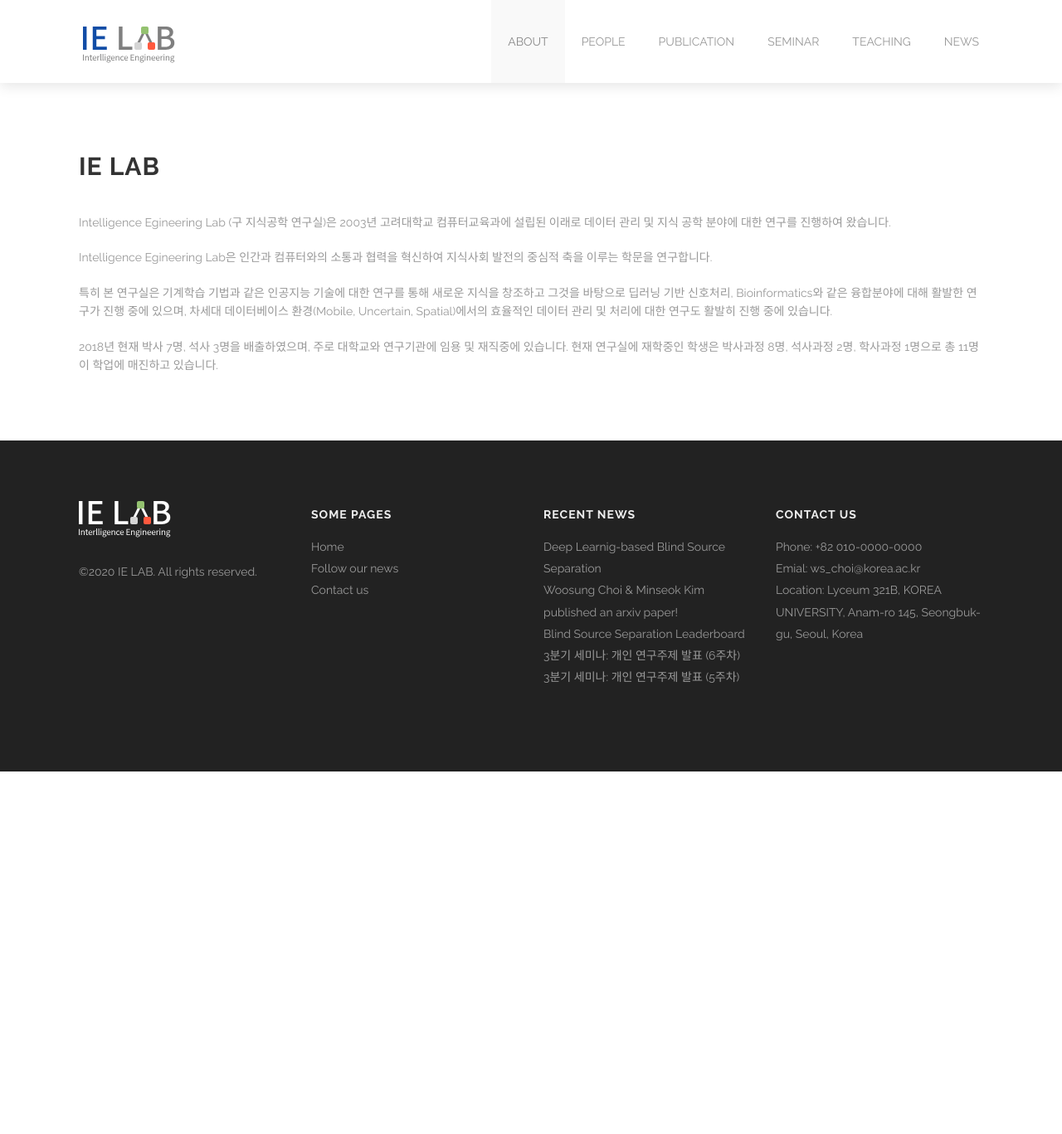
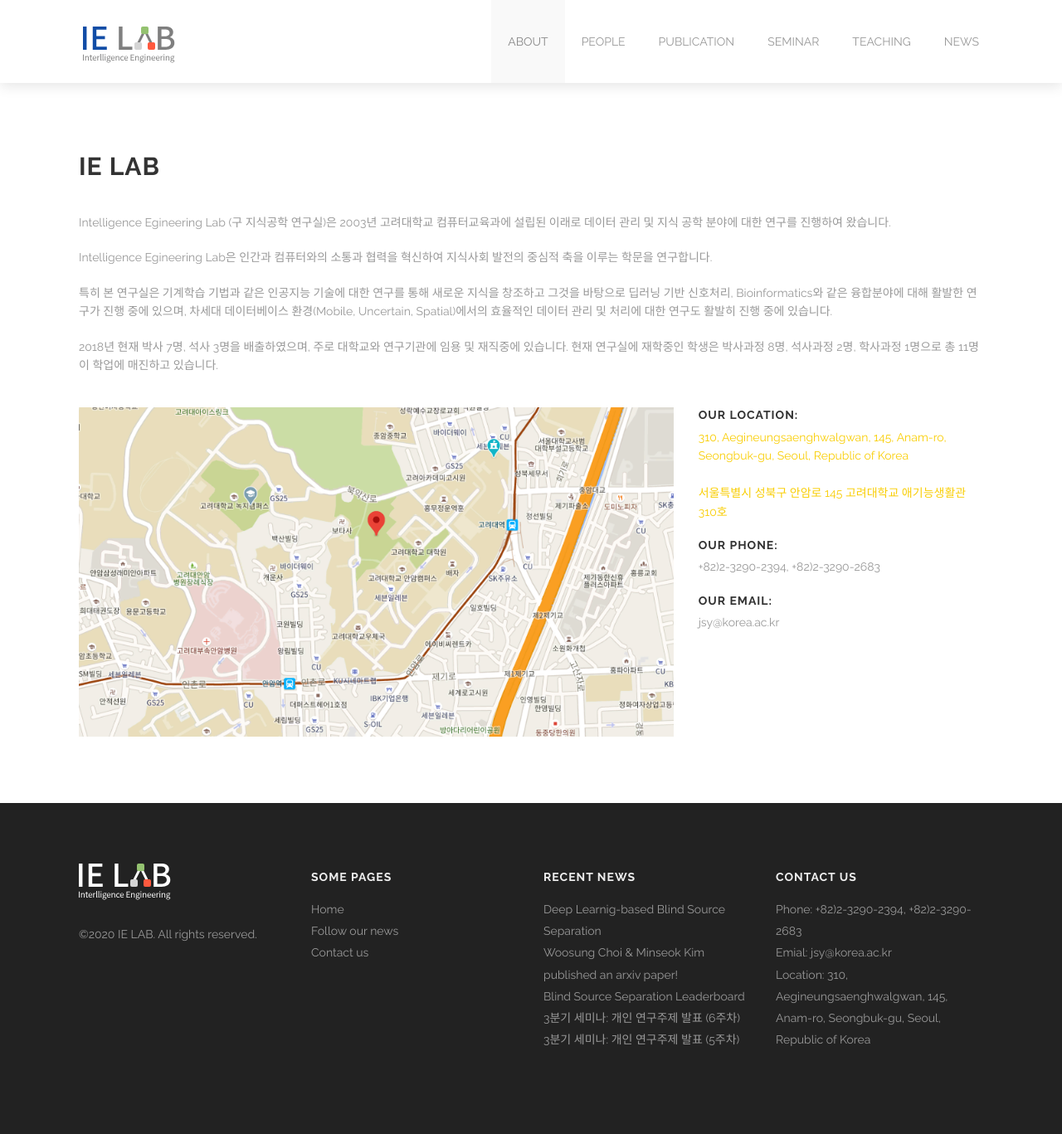
Before and after one commit to kuielab/kuielab.github.io, a Jekyll site: the page built from about.html, in a window 1280 px wide. Shown: the whole page at 83% size. Built offline with Jekyll 4.4.1, drawn with Linux system fonts in a browser that asks for light colours; before the commit the page ends 930 px from its top, so only the background shows below that.

Commit message:
Contact 페이지를 About 페이지로 대체

```diff
--- a/_config.yml
+++ b/_config.yml
@@ -1,12 +1,15 @@
 # Site settings
 title: IE LAB
-email: ws_choi@korea.ac.kr
-address: Lyceum 321B, KOREA UNIVERSITY, Anam-ro 145, Seongbuk-gu, Seoul, Korea
-phone: +82 010-0000-0000 # TODO 번호 수정 필요
+email: jsy@korea.ac.kr
+address: 310, Aegineungsaenghwalgwan, 145, Anam-ro, Seongbuk-gu, Seoul, Republic of Korea
+address_ko: 서울특별시 성북구 안암로 145 고려대학교 애기능생활관 310호
+address_google_map_link: https://goo.gl/maps/XMtXSx7pBe9tCzwU6
+phone: +82)2-3290-2394, +82)2-3290-2683
 description: > # this means to ignore newlines until "baseurl:"
   Write an awesome description for your new site here. You can edit this
   line in _config.yml. It will appear in your document head meta (for
   Google search results) and in your feed.xml site description.
+
 baseurl: "" # the subpath of your site, e.g. /blog/
 # url: "http://yourdomain.com" # the base hostname & protocol for your site
 
--- a/about.html
+++ b/about.html
@@ -96,5 +96,30 @@ members:
       </p>
     </div>
   </div>
+  <div class="spacing"></div>
+  <div class="row">
+    <div class="medium-8 columns">
+      <a href="{{site.address_google_map_link}}" target="_blank"
+        ><img alt="" src="{{site.url}}/images/map.png"
+      /></a>
+      <div class="spacing"></div>
+    </div>
+    <div class="medium-4 columns">
+      <div class="contact-details">
+        <h4>Our location:</h4>
+        <a href="{{site.address_google_map_link}}" target="_blank">
+          <p>
+            {{site.address}}
+            <br /><br />
+            {{site.address_ko}}
+          </p></a
+        >
+        <h4>Our Phone:</h4>
+        <p>{{site.phone}}</p>
+        <h4>Our Email:</h4>
+        <p>{{site.email}}</p>
+      </div>
+    </div>
+  </div>
   <div class="three spacing"></div>
 </div>
--- a/index.html
+++ b/index.html
@@ -137,6 +137,7 @@ testimonials:
   </div>
   <div class="three spacing"></div>
 </div>
+
 <div class="full" style="background: #f5f5f5">
   <div class="row">
     <div class="large-12 columns">
@@ -256,7 +257,7 @@ testimonials:
         </p>
       </div>
       <div class="medium-3 large-3 columns">
-        <a class="boxed button" href="/contact.html">Contact Us</a>
+        <a class="boxed button" href="/about.html">Contact Us</a>
       </div>
     </div>
   </div>
```
Also changed, not shown: other parts of index.html (+1 -1 lines), contact.html (+10 -4 lines), images/map.png.
